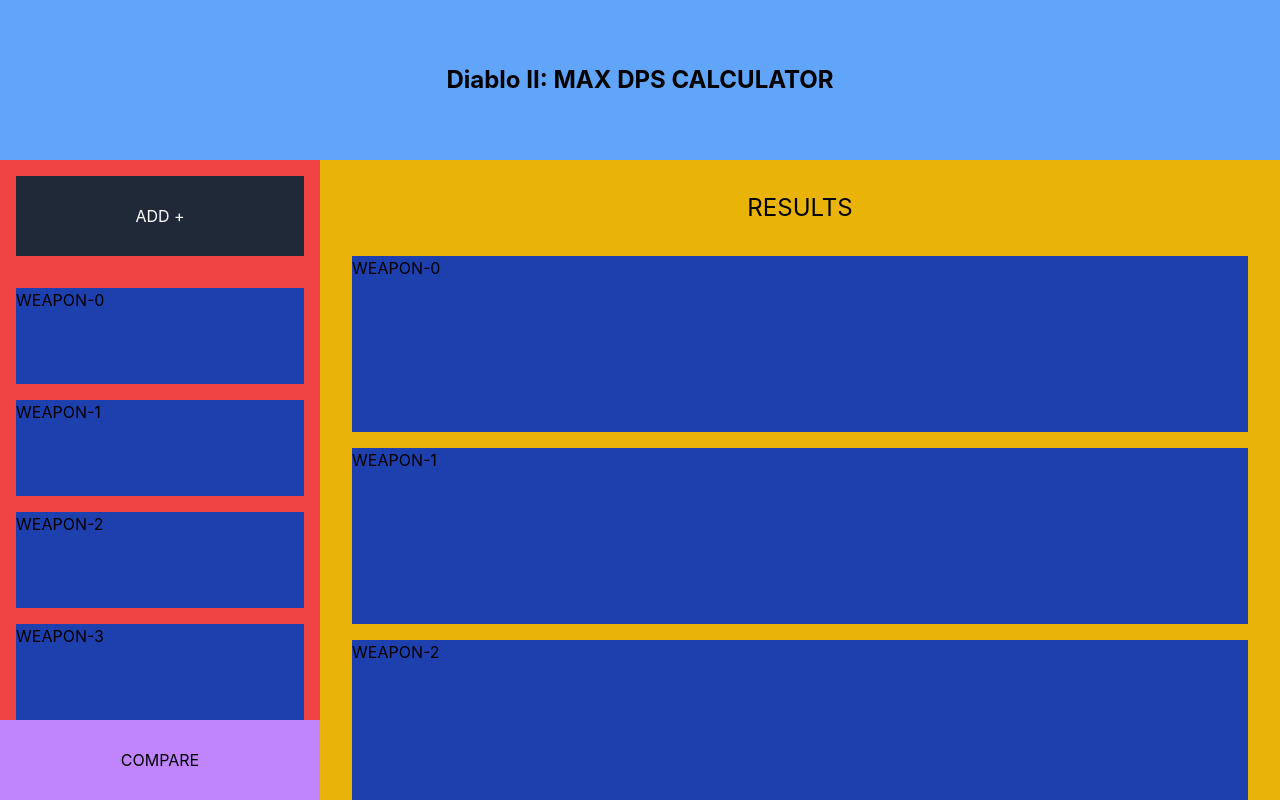
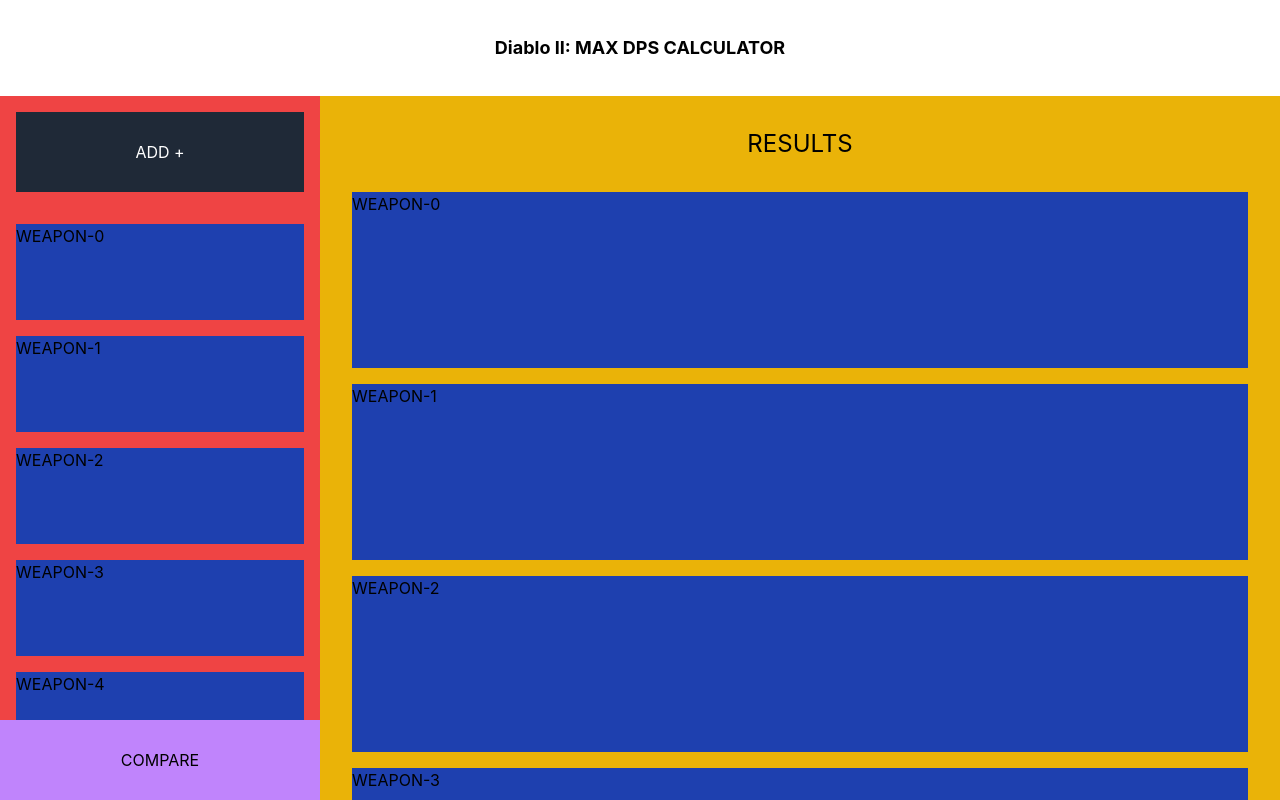
Before and after one commit to Druage/D2_Weapon_Comparison, a Next.js app: page / in a window 1280 px wide. Built offline with nearby package versions, Linux system fonts and the light colour scheme.

Commit message:
Adds basic impl for AddWeaponDialog

```diff
--- a/package.json
+++ b/package.json
@@ -9,6 +9,7 @@
     "lint": "next lint"
   },
   "dependencies": {
+    "@radix-ui/react-dialog": "^1.0.2",
     "@types/node": "18.11.9",
     "@types/react": "18.0.25",
     "@types/react-dom": "18.0.9",
--- /dev/null
+++ b/src/components/AddWeaponDialog.tsx
@@ -0,0 +1,11 @@
+import {Close, Content, DialogPortal, Overlay} from "@radix-ui/react-dialog";
+
+export default function AddWeaponDialog() {
+    return (<DialogPortal>
+        <Overlay className={"fixed inset-0 bg-gray-900 opacity-70"}/>
+        <Content className={"z-50 fixed inset-0 w-60 h-40 bg-white m-auto"}>
+            <button>Submit</button>
+            <Close>CLOSE</Close>
+        </Content>
+    </DialogPortal>)
+}
--- a/src/components/ComparisonList.tsx
+++ b/src/components/ComparisonList.tsx
@@ -2,7 +2,6 @@
 import Weapon from "./Weapon";
 
 export default function ComparisonList() {
-
 
     return <div className={"absolute top-0 bottom-0 right-0 left-80 bg-yellow-500 p-8 overflow-scroll"}>
         <h1 className={"text-center mb-8 text-2xl"}>RESULTS</h1>
--- a/src/components/Header.tsx
+++ b/src/components/Header.tsx
@@ -1,6 +1,6 @@
 export default function Header() {
     return (
-        <div className={"flex justify-center items-center h-40 w-full bg-blue-400 text-2xl font-bold"}>
+        <div className={"flex justify-center items-center h-24 w-full bg-white text-lg font-bold"}>
             Diablo II: MAX DPS CALCULATOR
         </div>
     )
--- a/src/components/WeaponList.tsx
+++ b/src/components/WeaponList.tsx
@@ -1,13 +1,16 @@
 import _ from "lodash"
 import Weapon from "./Weapon";
+import {Trigger} from "@radix-ui/react-dialog";
 
 export default function WeaponList() {
 
-    const AddWeaponButton = () => <div
-        className={"bg-gray-800 h-20 text-white flex justify-center items-center mb-8"}>ADD +</div>
+    const AddWeaponButton = () => <Trigger
+        className={"bg-gray-800 h-20 text-white flex justify-center items-center mb-8 w-full"}>
+        ADD +
+    </Trigger>
 
     const CompareButton = () => <div
-            className={"absolute bottom-0 left-0 right-0 bg-purple-400 h-20 flex justify-center items-center"}>COMPARE</div>
+        className={"absolute bottom-0 left-0 right-0 bg-purple-400 h-20 flex justify-center items-center"}>COMPARE</div>
 
     return <div className={"absolute left-0 top-0 bottom-0 bg-red-500 w-80"}>
 
--- a/src/pages/index.tsx
+++ b/src/pages/index.tsx
@@ -1,16 +1,26 @@
 import Header from "../components/Header";
 import WeaponList from "../components/WeaponList";
 import ComparisonList from "../components/ComparisonList";
+import {Close, Content, Dialog as DialogRoot, DialogPortal, Overlay} from "@radix-ui/react-dialog";
+import {useState} from "react";
+import AddWeaponDialog from "../components/AddWeaponDialog";
 
 export default function Home() {
 
-    const PageLayout = ({children}: any) => <div
-        className={"_page-layout flex flex-col min-h-screen min-w-screen h-auto max-w-8xl mx-auto"}>
-        {children}
-    </div>
+    const [isAddWeaponDialogOpen, setIsAddWeaponDialogOpen] = useState<boolean>(false);
+
+    const PageLayout = ({children}: any) => <DialogRoot open={isAddWeaponDialogOpen}
+                                                        onOpenChange={(open) => setIsAddWeaponDialogOpen(open)}>
+        <div
+            className={"_page-layout flex flex-col min-h-screen min-w-screen h-auto max-w-8xl mx-auto"}>
+            {children}
+        </div>
+    </DialogRoot>
 
     return (
         <PageLayout>
+
+            <AddWeaponDialog/>
 
             <Header/>
 
@@ -20,7 +30,6 @@
                 <ComparisonList/>
             </div>
 
-
         </PageLayout>
     )
 }
```
Also changed, not shown: 1 other file (tests, documents, lock files or other folders).
